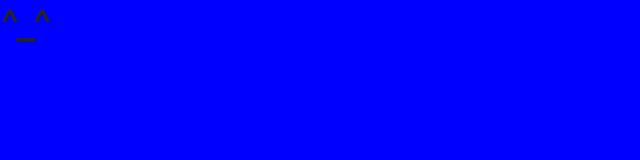
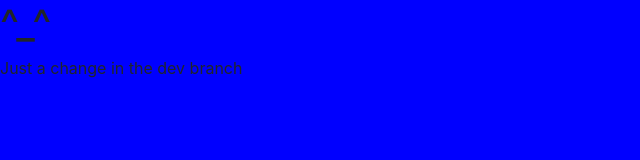
Before and after one commit to DevMGaitanakis/Assignment, a website: page index.html in a window 1280 px wide. Shown: the whole page, without its empty margins (0-640 px from the left). Drawn offline with nearby package versions, Linux system fonts and the light colour scheme; files that its build step writes are made by us from their sources.

Commit message:
Changes in dev branch

```diff
--- a/index.html
+++ b/index.html
@@ -8,5 +8,6 @@
 
     <body>
         <h1>^_^</h1>
+        <p>Just a change in the dev branch</p>
     </body>
 </html>
```
